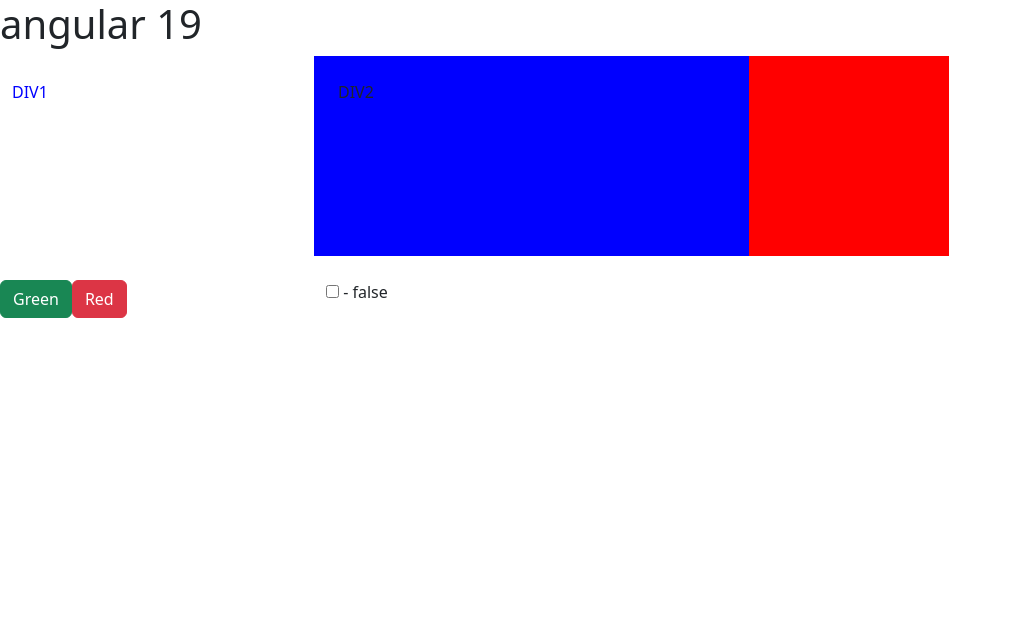
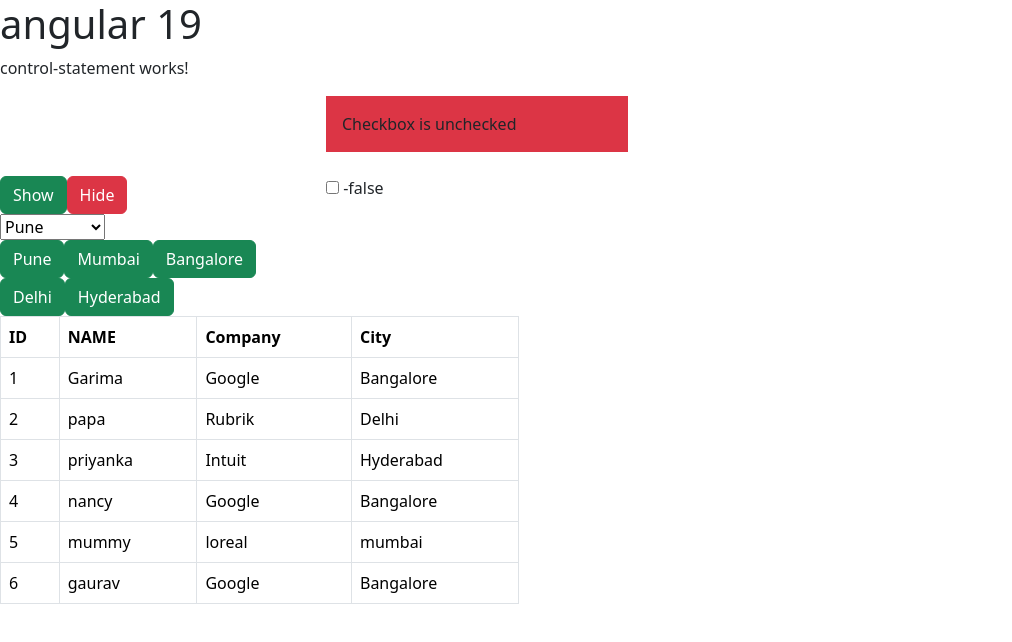
Before and after one commit to GarimaUttam/Angular19_course, an Angular app: page /control-flow in a window 1280 px wide. Before the commit this address led to /. Shown: the top 642 px of the page, without its empty margins (0-1012 px from the left). Built offline with nearby package versions, Linux system fonts and the light colour scheme.

Commit message:
controlFlow @if/else, @for

```diff
--- a/src/app/app.component.html
+++ b/src/app/app.component.html
@@ -20,4 +20,5 @@
 <app-ng-if-directive></app-ng-if-directive> -->
 <!-- <app-ng-for-directive></app-ng-for-directive> -->
  <!-- <app-ng-class></app-ng-class> -->
-<app-ng-style></app-ng-style>
+<!-- <app-ng-style></app-ng-style> -->
+ <app-control-statement></app-control-statement>
--- a/src/app/app.component.ts
+++ b/src/app/app.component.ts
@@ -8,10 +8,11 @@ import { NgIfDirectiveComponent } from "./components/ng-if-directive/ng-if-direc
 import { NgForDirectiveComponent } from "./components/ng-for-directive/ng-for-directive.component";
 import { NgClassComponent } from "./components/ng-class/ng-class.component";
 import { NgStyleComponent } from "./components/ng-style/ng-style.component";
+import { ControlStatementComponent } from "./components/control-statement/control-statement.component";
 
 @Component({
   selector: 'app-root',
-  imports: [NgIfDirectiveComponent, NgForDirectiveComponent, NgClassComponent, NgStyleComponent],
+  imports: [NgIfDirectiveComponent, NgForDirectiveComponent, NgClassComponent, NgStyleComponent, ControlStatementComponent],
   templateUrl: './app.component.html',
   styleUrl: './app.component.css'
 })
--- a/src/app/app.routes.ts
+++ b/src/app/app.routes.ts
@@ -1,3 +1,29 @@
 import { Routes } from '@angular/router';
+import { NgClassComponent } from './components/ng-class/ng-class.component';
+import { DataBindingComponent } from './components/data-binding/data-binding.component';
+import { AdminComponent } from './components/admin/admin.component';
+import { ControlStatementComponent } from './components/control-statement/control-statement.component';
 
-export const routes: Routes = [];
+export const routes: Routes = [
+    {
+        path:'',
+        redirectTo: 'dataBinding',
+        pathMatch:'full'
+    },
+    {
+        path: 'admin',
+        component:AdminComponent
+    },
+    {
+        path: 'ng-class',
+        component:NgClassComponent
+    },
+    {
+        path: 'dataBinding',
+        component:DataBindingComponent
+    },
+    {
+        path: 'control-flow',
+        component:ControlStatementComponent
+    }
+];
--- /dev/null
+++ b/src/app/components/control-statement/control-statement.component.html
@@ -0,0 +1,74 @@
+<p>control-statement works!</p>
+<!-- -->
+
+<div class="row">
+    <div class="col-3">
+       @if(div1Visisble){
+        <div class="bg-success p-3">
+            Div1
+        </div>
+    }
+    </div>
+    <div class="col-3">
+        @if(isChecked == true){
+            <div class="bg-primary p-3">
+                Checkbox is checked
+            </div>
+        } @else{
+            <div class="bg-danger p-3">
+                Checkbox is unchecked
+            </div>
+        }
+    </div>
+</div>
+
+<div class="row pt-4">
+    <div class="col-3">
+      <button class="btn btn-success" (click)="hideShowDiv1(true)">Show</button>
+      <button class="btn btn-danger" (click)="hideShowDiv1(false)">Hide</button>
+    </div>
+    <div class="col-3">
+        <input type= "checkbox" [(ngModel)]="isChecked"/>
+       -{{isChecked}}
+    </div>
+</div>
+
+<div class="row">
+    <div class="col3">
+        <select>
+            @for (city of cityList; track $index) {
+                <option>{{city}}</option>
+            }
+        </select>
+    </div>
+    <div class="col-3">
+        @for (city of cityList; track $index) {
+            <button class="btn btn-success">{{city}}</button>
+        }
+    </div>
+</div>
+
+<div class="row">
+    <div class="col-5">
+        <table class="table table-bordered">
+            <thead>
+                <tr>
+                    <th>ID</th>
+                    <th>NAME</th>
+                    <th>Company</th>
+                    <th>City</th>
+                </tr>
+            </thead>
+            <tbody>
+                    @for (emp of employeeArray; track $index) {
+                        <tr>
+                        <td>{{$index+1}}</td>
+                        <td>{{emp.name}}</td>
+                        <td>{{emp.company}}</td>
+                        <td>{{emp.city}}</td>
+                        </tr>
+                    }
+            </tbody>
+        </table>
+    </div>
+</div>
--- /dev/null
+++ b/src/app/components/control-statement/control-statement.component.ts
@@ -0,0 +1,36 @@
+import { Component } from '@angular/core';
+import { FormsModule } from '@angular/forms';
+
+@Component({
+  selector: 'app-control-statement',
+  imports: [FormsModule],
+  templateUrl: './control-statement.component.html',
+  styleUrl: './control-statement.component.css'
+})
+export class ControlStatementComponent {
+    div1Visisble:boolean = false;
+    isChecked: boolean = false;
+
+    cityList: string[] = [
+      "Pune",
+      "Mumbai",
+      "Bangalore",
+      "Delhi",
+      "Hyderabad"
+    ]
+
+    hideShowDiv1(isShow: boolean) {
+      this.div1Visisble = isShow;
+    }
+
+    employeeArray: any[] = [
+      {empId:1, name: "Garima", company: "Google", city:"Bangalore"},
+      {empId:2, name: "papa", company: "Rubrik", city:"Delhi"},
+      {empId:3, name: "priyanka", company: "Intuit", city:"Hyderabad"},
+      {empId:4, name: "nancy", company: "Google", city:"Bangalore"},
+      {empId:5, name: "mummy", company: "loreal", city:"mumbai"},
+      {empId:6, name: "gaurav", company: "Google", city:"Bangalore"}
+    ]
+
+
+}
```
Also changed, not shown: src/app/components/control-statement/control-statement.component.css (added), 1 other file (tests, documents, lock files or other folders).
